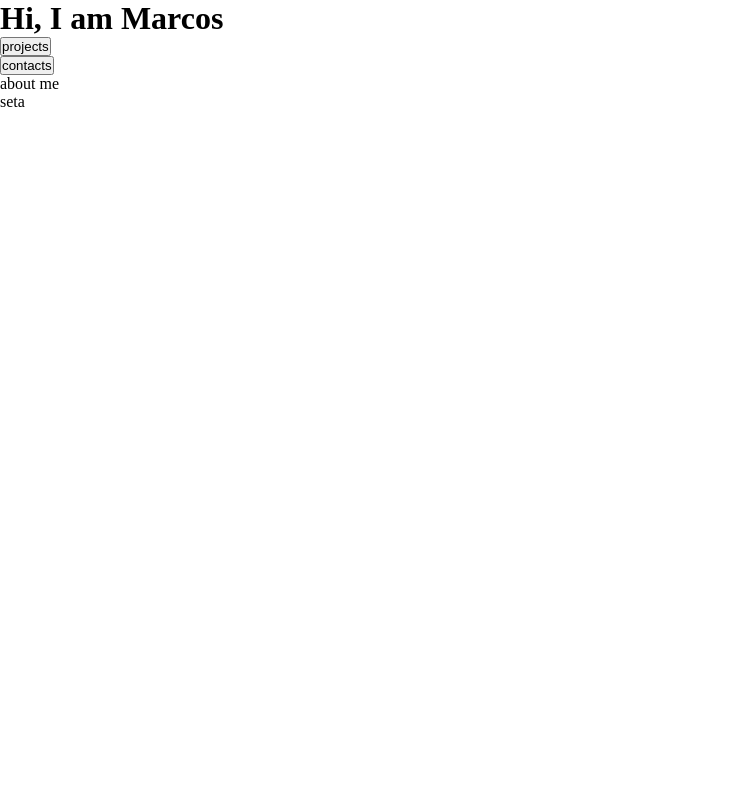
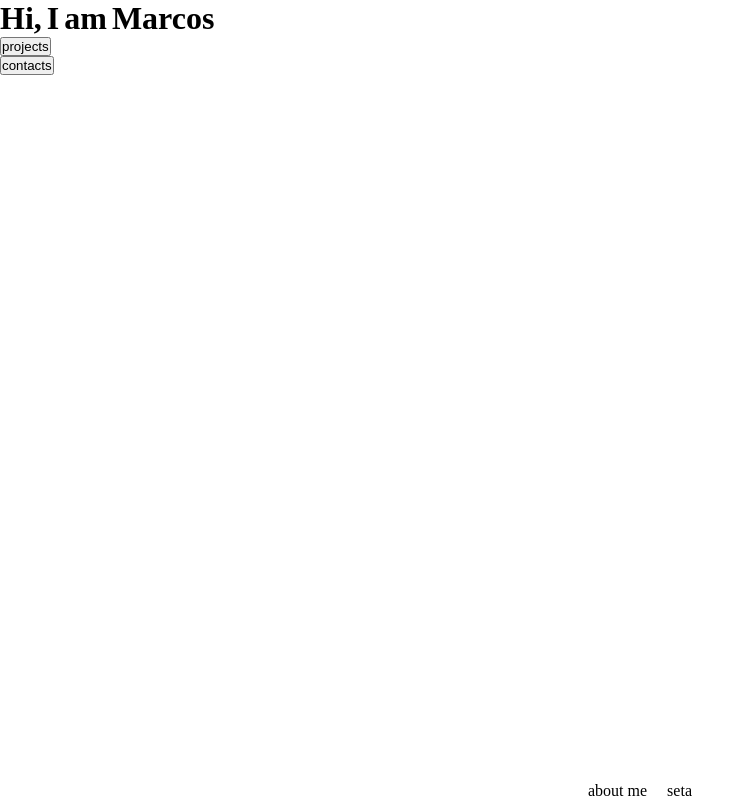
Before and after one commit to omarcosvbn/portfolio, a Next.js app: page / in a window 1280 px wide. Shown: the whole page, without its empty margins (0-755 px from the left). Built offline with nearby package versions, Linux system fonts and the light colour scheme.

Commit message:
Base home content displacement

```diff
--- a/src/app/page.module.css
+++ /dev/null
@@ -1,12 +0,0 @@
-.page {
-  .home {
-    &__title {
-    }
-    &__about {
-      &__text {
-      }
-      &__arrow {
-      }
-    }
-  }
-}
--- /dev/null
+++ b/src/app/page.module.scss
@@ -0,0 +1,26 @@
+.page {
+  .home {
+    width: 100vw;
+    height: 100vh;
+    display: flex;
+    flex-direction: column;
+    justify-content: space-between;
+    &__hi {
+      &__title {
+        display:flex;
+        flex-direction: row;
+        gap: 5px;
+      }
+    }
+    &__about {
+      width:100vw;
+      display: flex;
+      justify-content: center;
+      gap: 20px;
+      &__text {
+      }
+      &__arrow {
+      }
+    }
+  }
+}
--- a/src/app/page.tsx
+++ b/src/app/page.tsx
@@ -1,11 +1,17 @@
 import HomeButton from "./components/HomeButton/HomeButton";
-import styles from "./page.module.css";
+import styles from "./page.module.scss";
 
 export default function Home() {
   return (
     <div className={styles.page}>
       <div className={styles.home}>
-        <h1 className={styles.home__title}>Hi, I am Marcos</h1>
+        <div className={styles.home__hi}>
+          <div className={styles.home__hi__title}>
+            <h1>Hi,</h1>
+            <h1>I</h1>
+            <h1>am</h1>
+            <h1>Marcos</h1>
+          </div>
           <HomeButton
             label="projects"
             link1="case studies"
@@ -13,9 +19,10 @@ export default function Home() {
             setLink="/projects"
           />
           <HomeButton label="contacts" link1="linkedin" link2="email" />
+        </div>
         <div className={styles.home__about}>
           <p className={styles.home__about__text}>about me</p>
-          <div className={styles.home__about__arrow}>seta</div>
+          <p className={styles.home__about__arrow}>seta</p>
         </div>
       </div>
     </div>
```
Lines whose indentation alone changed are shown as unchanged.
